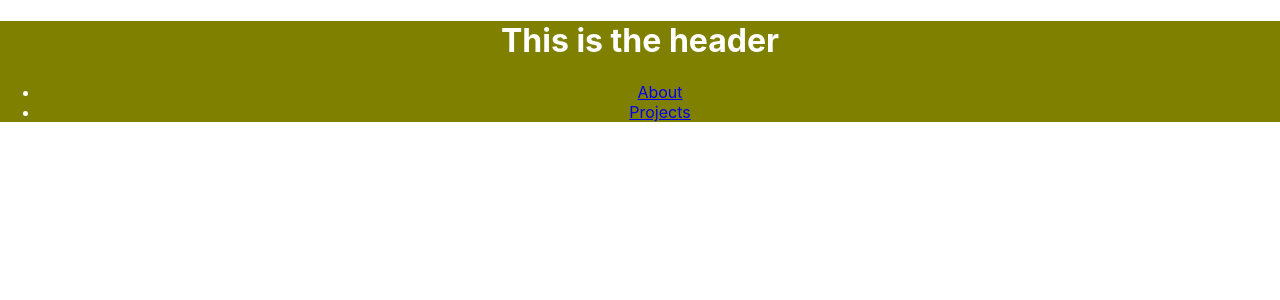
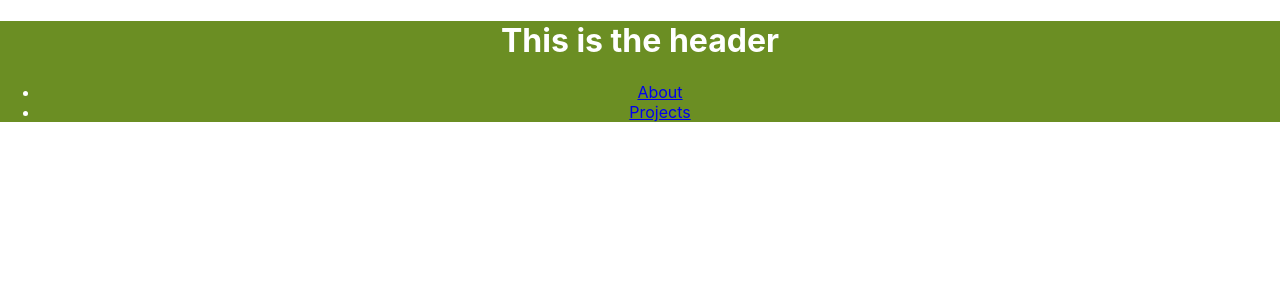
Before and after one commit to Colin-Lambert/portfolio2, a React (Create React App) app: page / in a window 1280 px wide. Shown: the top 300 px of the page. Built offline with nearby package versions, Linux system fonts and the light colour scheme.

Commit message:
Color test 14

```diff
--- a/src/App.css
+++ b/src/App.css
@@ -1,6 +1,6 @@
 .App {
   text-align: center;
-  background-color: olive;
+  background-color: olivedrab;
   color: white;
 }
 
```
